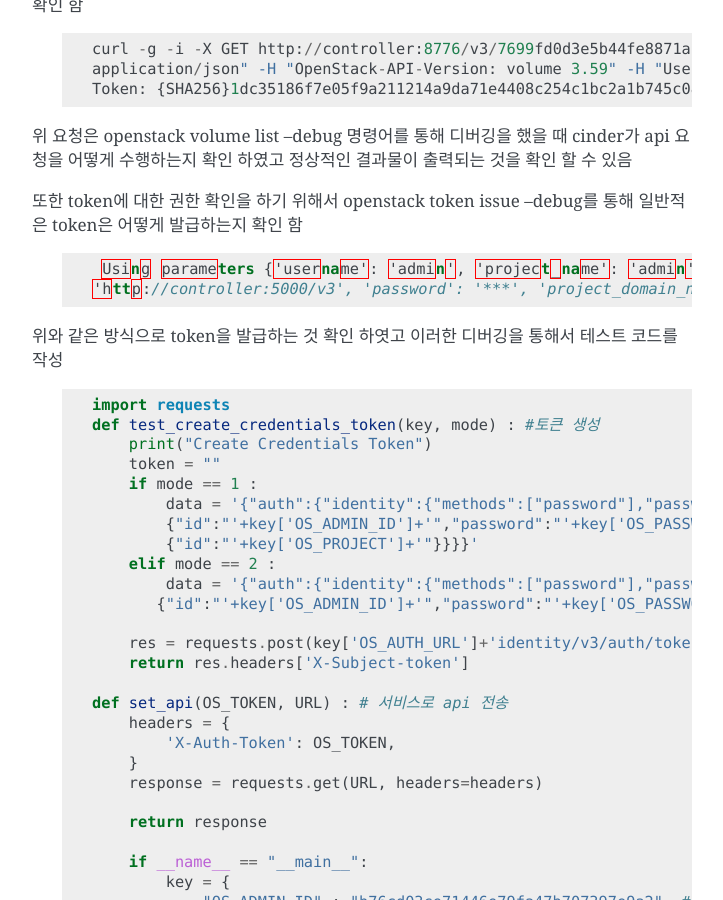
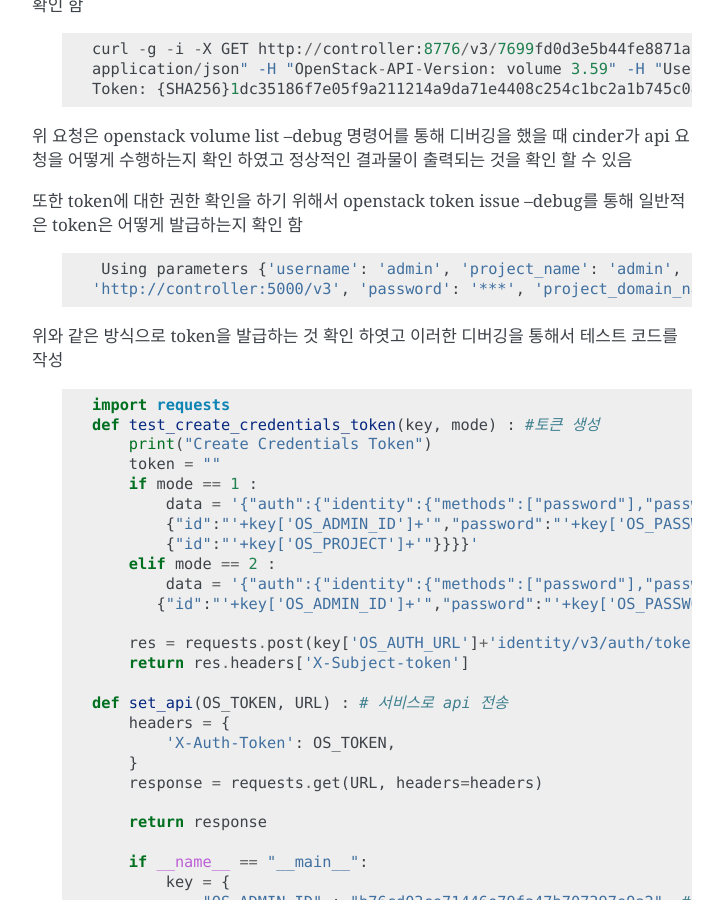
Before and after one commit to openstack-kr/contributhon-2020, a Sphinx documentation site: the page built from doc/source/JoMinGi/keystone_token_system_scope.rst, in a window 1280 px wide and 900 px high, scrolled down 967 px. Shown: the whole window, without its empty margins (388-1111 px from the left). Built offline with Sphinx 7.4.7, drawn with Linux system fonts in a browser that asks for light colours; the version number could not be read and is left out.

Commit message:
keystone_token_system_scope.rst bug fix #3

```diff
--- a/doc/source/JoMinGi/keystone_token_system_scope.rst
+++ b/doc/source/JoMinGi/keystone_token_system_scope.rst
@@ -6,7 +6,7 @@
 
 오픈스택 keystone에서 토큰을 활용할 수 있는 방안은 다음과 같다 `keystone api  <https://docs.openstack.org/api-ref/identity/v3/?expanded=password-authentication-with-scoped-authorization-detail>`_
 
-  .. code-block:: json
+  .. code-block::
 
     {
         "auth": {
@@ -52,7 +52,7 @@
 
 또한 token에 대한 권한 확인을 하기 위해서 openstack token issue --debug를 통해 일반적은 token은 어떻게 발급하는지 확인 함
 
-    .. code-block:: json
+    .. code-block::
 
         Using parameters {'username': 'admin', 'project_name': 'admin', 'user_domain_name': 'Default', 'auth_url':
        'http://controller:5000/v3', 'password': '***', 'project_domain_name': 'Default'}
```
